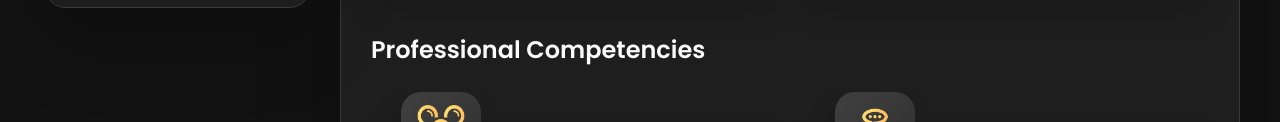
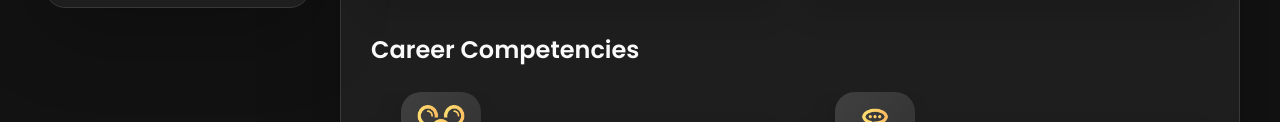
Before and after one commit to harshalgajera043/harshal-gajera-portfolio, a plain HTML site: page index.html in a window 1280 px wide. Shown: the part 764-886 px from the top of the page. Drawn offline with nearby package versions, Linux system fonts and the light colour scheme.

Commit message:
Update index.html

```diff
--- a/index.html
+++ b/index.html
@@ -309,7 +309,7 @@
 
         <section class="testimonials">
 
-          <h3 class="h3 testimonials-title">Professional Competencies</h3>
+          <h3 class="h3 testimonials-title">Career Competencies</h3>
 
           <ul class="testimonials-list has-scrollbar">
 
```
